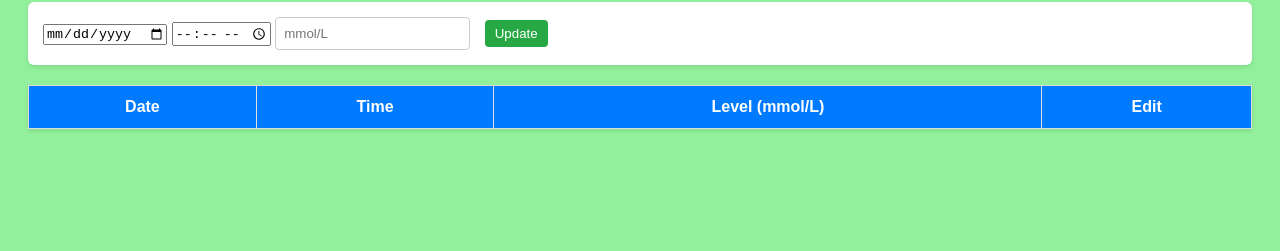
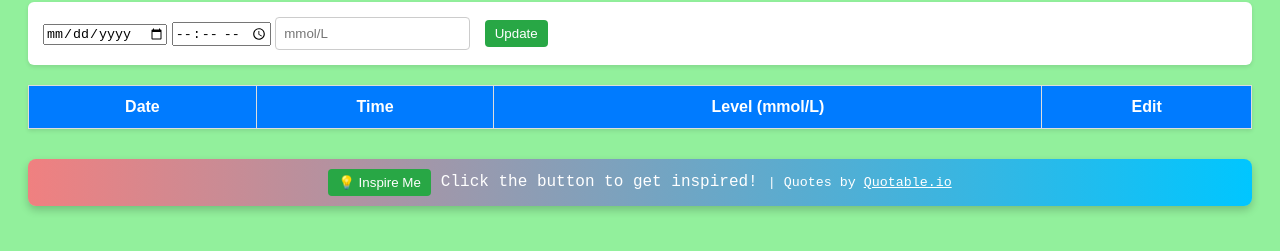
Before and after one commit to mohamedsalimagil/Blood-Glucose-Tracker, a plain HTML site: page index.html in a window 1280 px wide. Shown: the part 107-358 px from the top of the page. Drawn offline with Linux system fonts and the light colour scheme; no server answers.

Commit message:
Blood-Glucose-Tracker

```diff
--- a/index.html
+++ b/index.html
@@ -26,7 +26,11 @@
         </thead>
       <tbody id="record-table-body"></tbody>
     </table>
-
-    <script src="index.js"></script>
+   <footer>
+  <button id="quote-btn">💡 Inspire Me</button>
+  <span id="quote-text">Click the button to get inspired!</span>
+  <small> | Quotes by <a href="https://quotable.io/" target="_blank">Quotable.io</a></small>
+</footer>
+    <script src="script.js"></script>
   </body>
 </html>
--- a/index.js
+++ b/script.js
@@ -76,6 +76,19 @@ let currentRecordId= null;
     });
 
    });
+   document.getElementById("quote-btn").addEventListener("click", () => {
+  fetch("https://johndturn-quotableapiproxy.web.val.run/")
+    .then(response => response.json())
+    .then(data => {
+      const quote = data[0].content;
+      const author = data[0].author;
+      document.getElementById("quote-text").textContent = `"${quote}" — ${author}`;
+    })
+    .catch(error => {
+      console.error("Error fetching quote:", error);
+      document.getElementById("quote-text").textContent = "Could not load quote.";
+    });
+});
    // call this once the page loads
    fetchRecords()
 
--- a/style.css
+++ b/style.css
@@ -76,3 +76,23 @@ button:hover {
 .delete-btn:hover {
   background-color: #c82333;
 }
+footer {
+  margin-top: 30px;
+  padding: 10px 15px;
+  background: linear-gradient(to right, lightcoral, #00c6ff);
+  color: white;
+  text-align: center;
+  display: flex;
+  justify-content: center;
+  align-items: center;
+  gap: 10px;
+  flex-wrap: wrap;
+  border-radius: 8px;
+  box-shadow: 0 4px 8px rgba(0,0,0,0.2);
+  font-family: 'Courier New', Courier, monospace;
+  max-width: 100%;
+}
+footer a {
+  color: white;
+  text-decoration: underline;
+}
```
Also changed, not shown: db.json (+12 -0 lines).
